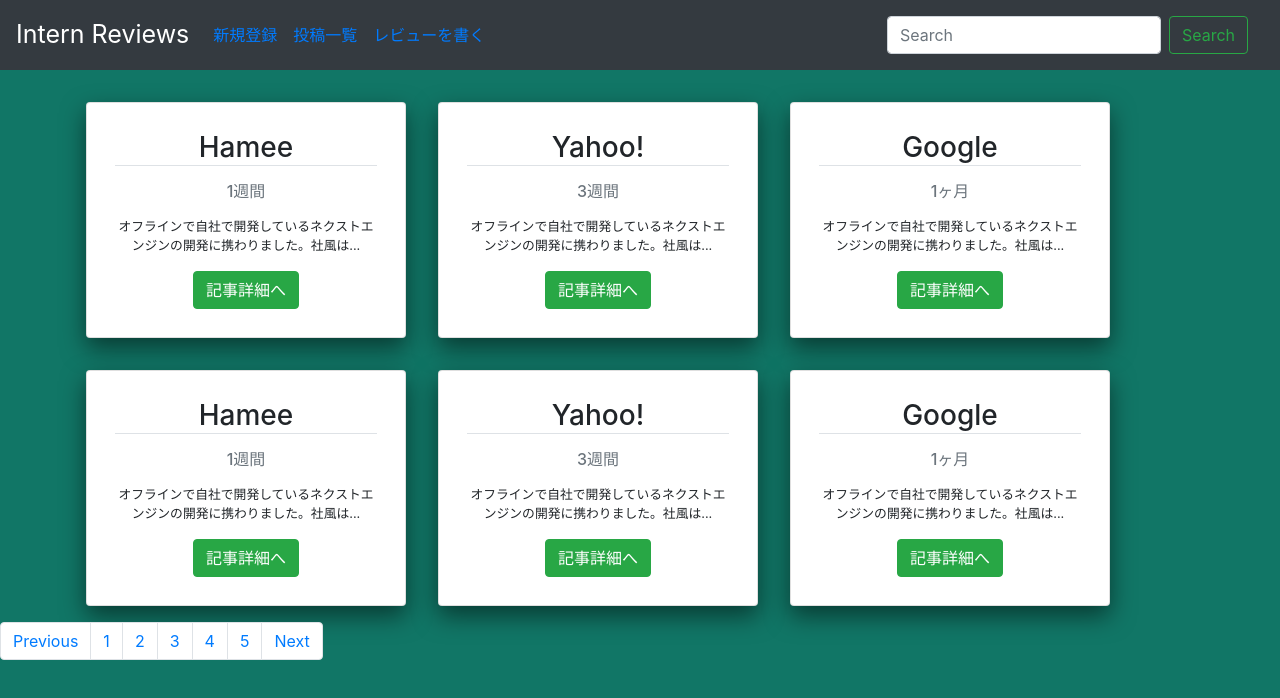
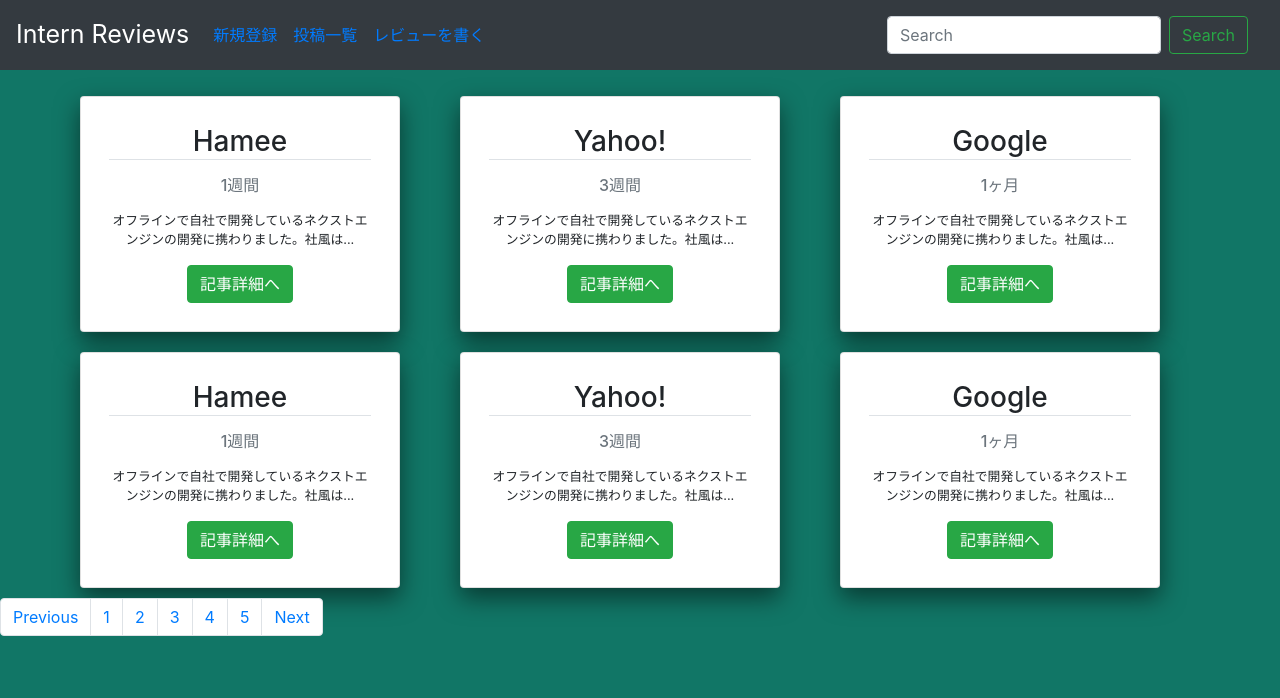
Before and after one commit to yuyaamano23/intern_review_front, a React (Create React App) app: page / in a window 1280 px wide. Shown: the top 698 px of the page. Built offline with nearby package versions, Linux system fonts and the light colour scheme.

Commit message:
スタイル変更

```diff
--- a/src/components/CompanyCard.js
+++ b/src/components/CompanyCard.js
@@ -1,12 +1,18 @@
 /* eslint-disable jsx-a11y/anchor-is-valid */
 import React, { Component } from "react";
+import { Link } from "react-router-dom";
 
 class CompanyCard extends Component {
   render() {
     return (
       <div
-        className="card m-3 p-2"
-        style={{ width: "320px", boxShadow: "0 10px 25px 0 rgba(0, 0, 0, .5)" }}
+        className="card p-2"
+        style={{
+          width: "320px",
+          boxShadow: "0 10px 25px 0 rgba(0, 0, 0, .5)",
+          margin: "10px",
+          marginRight: "50px",
+        }}
       >
         <div className="card-body">
           <div className="mb-3 border-bottom h3">{this.props.company}</div>
@@ -14,7 +20,9 @@
           <p className="card-text" style={{ fontSize: "0.8em" }}>
             {this.props.task}
           </p>
-          <a className="btn btn-success text-white">記事詳細へ</a>
+          <Link to="/detail" style={{ color: "white" }}>
+            <div className="btn btn-success text-white">記事詳細へ</div>
+          </Link>
         </div>
       </div>
     );
```
Also changed, not shown: src/components/DetailModal.js (+12 -37 lines).
